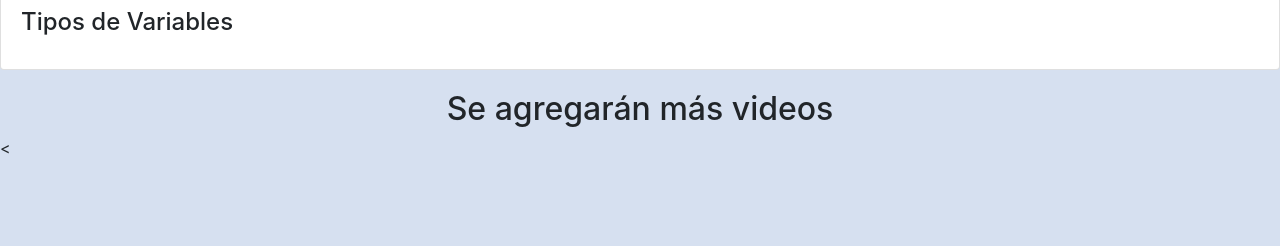
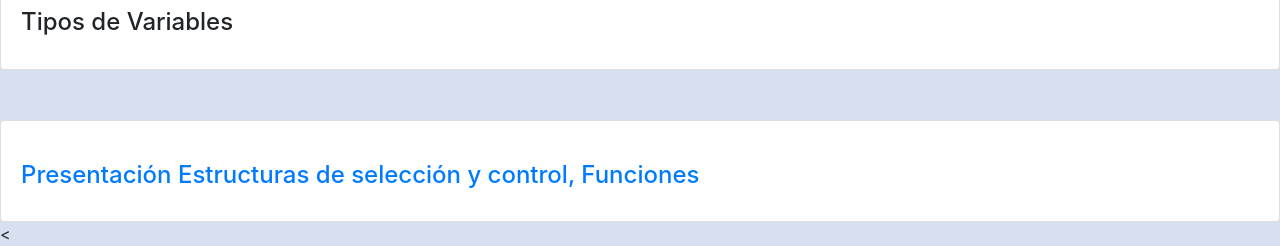
Before and after one commit to LaboratorioDeMultimediaeInternet/CursoFlutter, a plain HTML site: page modulo2.html in a window 1280 px wide. Shown: the part 1850-2096 px from the top of the page. Before the commit the page ends 2010 px from the top, so only its background shows below. Drawn offline with nearby package versions, Linux system fonts and the light colour scheme.

Commit message:
Se agrego la presentación para que la puedan descargar

```diff
--- a/modulo2.html
+++ b/modulo2.html
@@ -104,11 +104,27 @@
     </div>
 </div>
 
-<section>
-  <div class="container text-center">
-    <h2>Se agregarán más videos </h2>
+
+<!--Card-->
+<div class="card tarjeta">
+  <!--Card image-->
+  <a href="material/M2_01.pdf" download="PresentacionM2_01">
+  <!--Card content-->
+  <div class="card-body">
+  <!--Title-->
+  <h4 class="card-title">Presentación  Estructuras de selección y control, Funciones </h4></a>
+  <!--Text-->
+  <p class="card-text"></p>
+
   </div>
-</section>
+</div>
+
+
+
+
+
+
+
 
 
 
```
Also changed, not shown: 2 other files.
